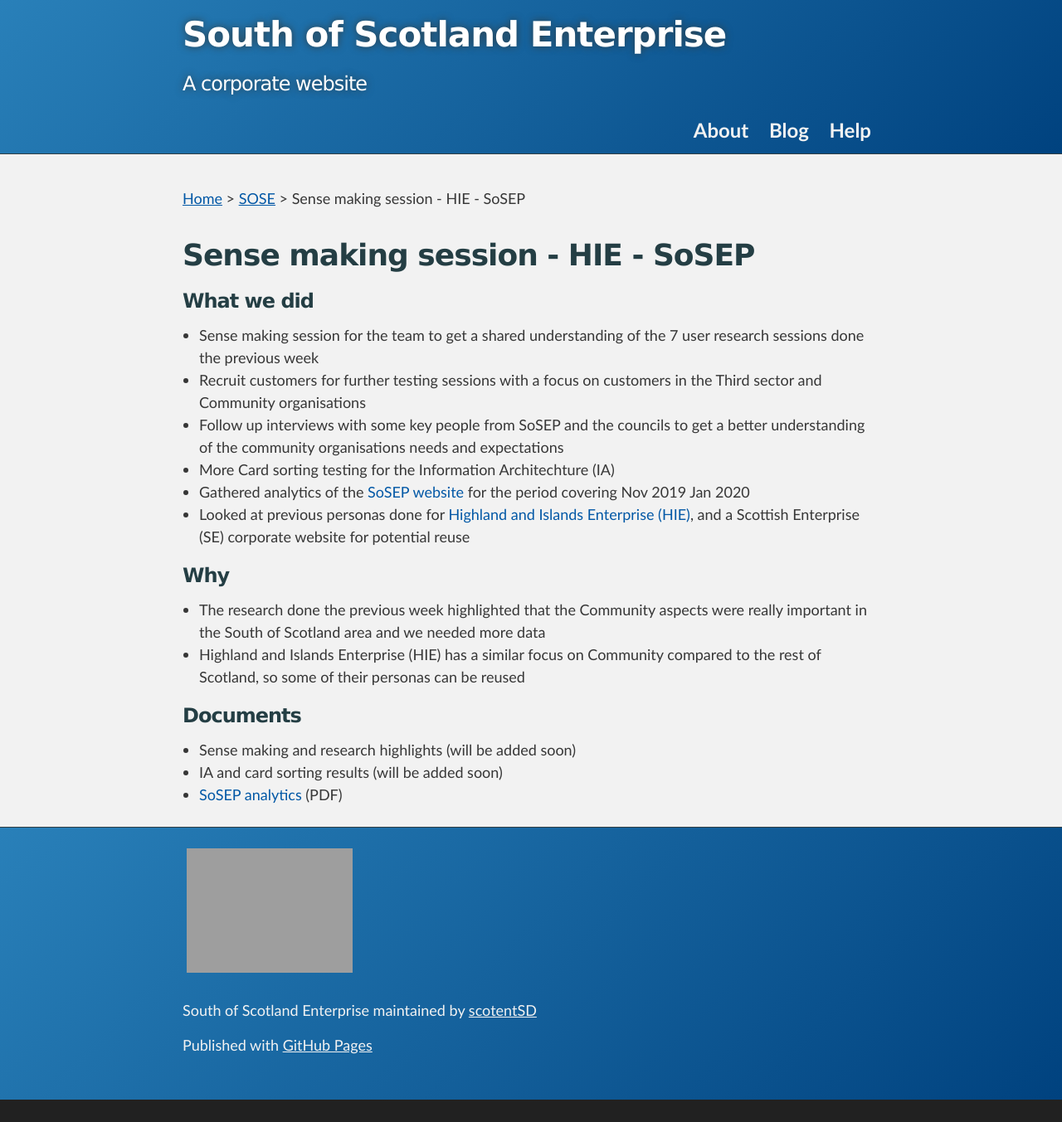
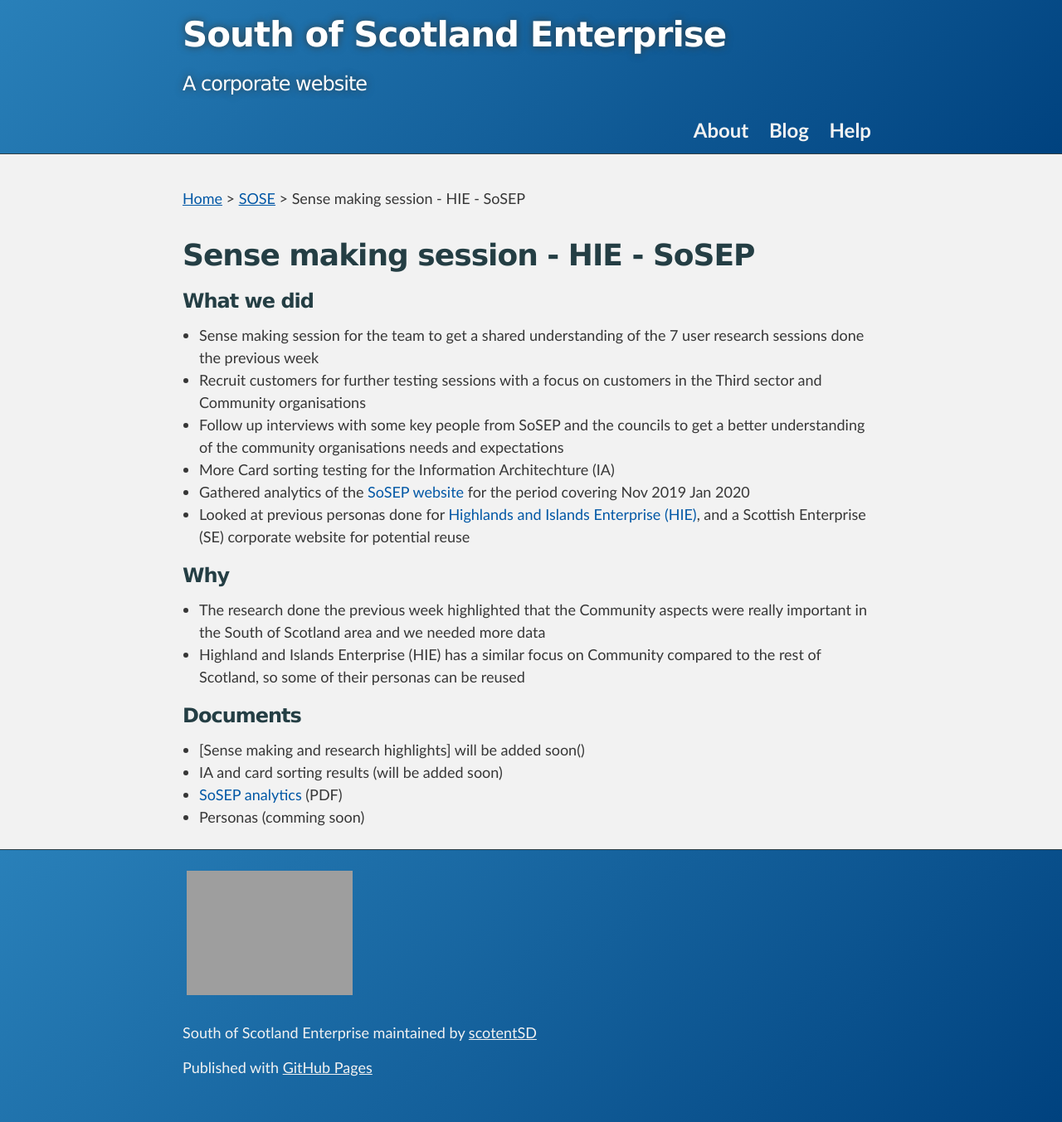
Before and after one commit to scotentSD/SOSE, a Jekyll site: the page built from _posts/2020-02-04-sensemaking-04-02-2020.md, in a window 1280 px wide. Shown: the whole page at 83% size. Built offline with Jekyll 4.4.1, drawn with Linux system fonts in a browser that asks for light colours; before the commit the page ends 1326 px from its top, so only the background shows below that.

Commit message:
SK - added a bit more

```diff
--- a/_posts/2020-02-04-sensemaking-04-02-2020.md
+++ b/_posts/2020-02-04-sensemaking-04-02-2020.md
@@ -4,7 +4,7 @@ title: Sense making session - HIE - SoSEP  # Title to show on the page
 type: partner            # Chose from: lab, online, a11y, other, partner
 phase: beta               # chose from discovery, alpha, beta, live
 initials: sk              # initials of person who did/uploaded the research
-display_date: week starting 03/02/20 # Date to show on the page
+display_date: Week starting 03/02/20 # Date to show on the page
 ---
 
 ### What we did
@@ -13,7 +13,7 @@ display_date: week starting 03/02/20 # Date to show on the page
 - Follow up interviews with some key people from SoSEP and the councils to get a better understanding of the community organisations needs and expectations
 - More Card sorting testing for the Information Architechture (IA)
 - Gathered analytics of the [SoSEP website](https://www.sosep.co.uk/info/7/south-scotland-enterprise) for the period covering Nov 2019 Jan 2020
-- Looked at previous personas done for [Highland and Islands Enterprise (HIE)](https://www.hie.co.uk/), and a Scottish Enterprise (SE) corporate website for potential reuse
+- Looked at previous personas done for [Highlands and Islands Enterprise (HIE)](https://www.hie.co.uk/), and a Scottish Enterprise (SE) corporate website for potential reuse
 
 
 ### Why
@@ -21,6 +21,7 @@ display_date: week starting 03/02/20 # Date to show on the page
 - Highland and Islands Enterprise (HIE) has a similar focus on Community compared to the rest of Scotland, so some of their personas can be reused
 
 ### Documents
-- Sense making and research highlights (will be added soon)
+- [Sense making and research highlights] will be added soon()
 - IA and card sorting results (will be added soon)
 - [SoSEP analytics](../files/sosep-website-analytics-Nov19-Jan20.pdf) (PDF)
+- Personas (comming soon)
```
